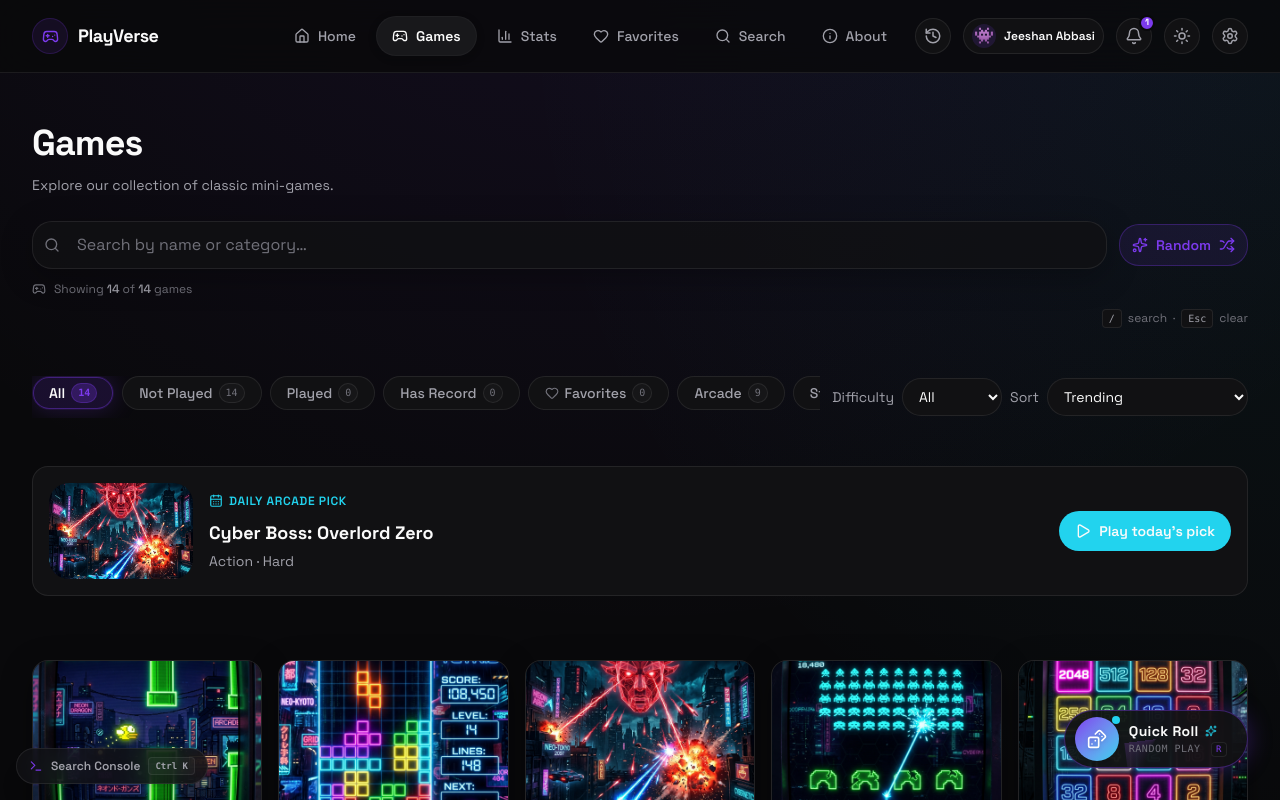
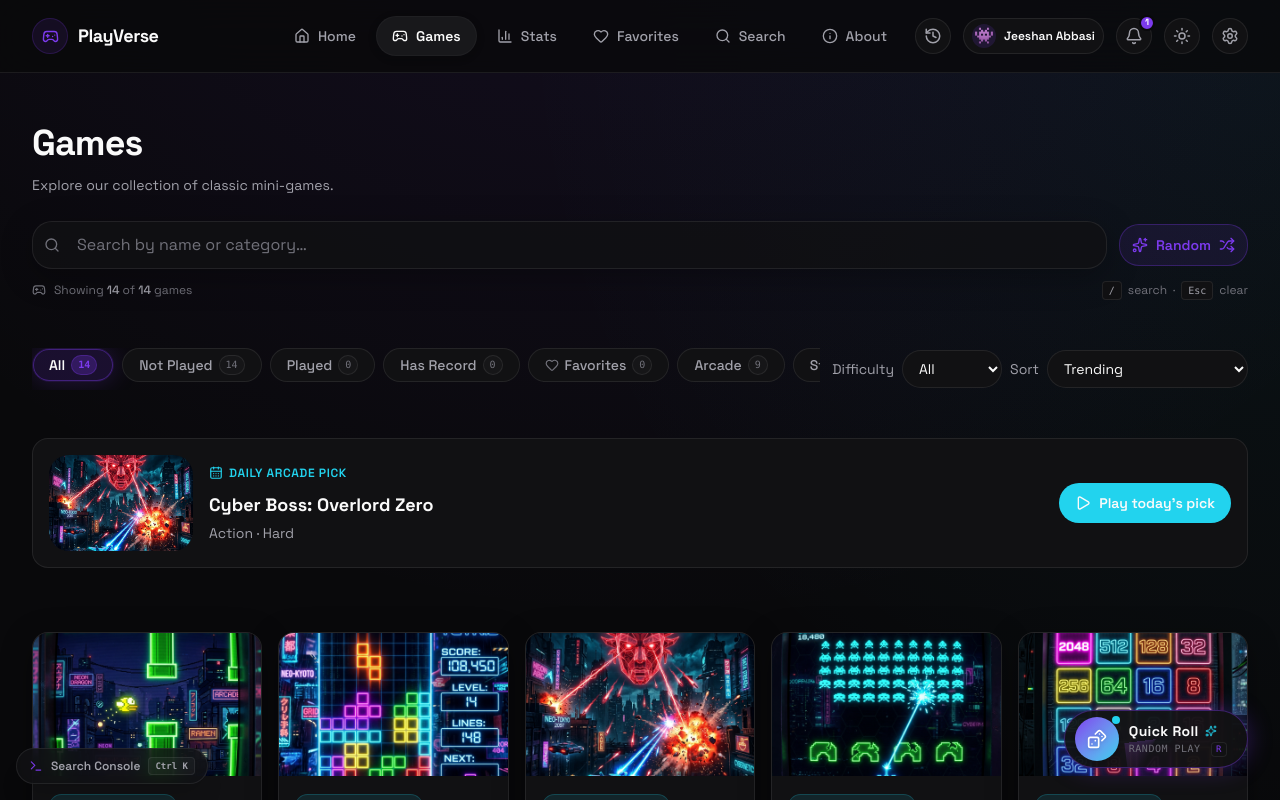
Before and after one commit to jeeshanabbasi/PlayVerse, a React (Vite) app: page /games in a window 1280 px wide. Shown: the top 800 px of the page. Built offline with nearby package versions, Linux system fonts and the light colour scheme.

Commit message:
Removed the duplicate recent-session badge from the Games header.

```diff
--- a/src/pages/Games/sections/GamesHero.jsx
+++ b/src/pages/Games/sections/GamesHero.jsx
@@ -1,39 +1,8 @@
-import { memo, useEffect, useMemo, useRef } from 'react';
+import { memo, useEffect, useRef } from 'react';
 import { motion } from 'framer-motion';
-import { Gamepad2, Shuffle, Sparkles, Clock3 } from 'lucide-react';
+import { Gamepad2, Shuffle, Sparkles } from 'lucide-react';
 import { SearchInput } from '@ui';
 import { useQuickPlay } from '@context/index';
-
-function getLatestSession() {
-  try {
-    const history = JSON.parse(localStorage.getItem('playverse_history') || '[]');
-    const latestId = Array.isArray(history) ? history[0] : null;
-    if (!latestId) return null;
-
-    const game = JSON.parse(localStorage.getItem('playverse_last_opened_game') || 'null');
-    const lastPlayed = Number(localStorage.getItem(`playverse.game.${latestId}.lastPlayed`) || 0);
-
-    if (!game && !lastPlayed) return null;
-
-    const gameTitle = game?.title || latestId;
-    const lastDate = lastPlayed ? new Date(lastPlayed) : new Date();
-    const diffMinutes = Math.max(1, Math.round((Date.now() - lastDate.getTime()) / 60000));
-
-    if (diffMinutes < 60) {
-      return `${gameTitle} • ${diffMinutes}m ago`;
-    }
-
-    const diffHours = Math.round(diffMinutes / 60);
-    if (diffHours < 24) {
-      return `${gameTitle} • ${diffHours}h ago`;
-    }
-
-    const diffDays = Math.round(diffHours / 24);
-    return `${gameTitle} • ${diffDays}d ago`;
-  } catch {
-    return null;
-  }
-}
 
 export const GamesHero = memo(function GamesHero({
   query,
@@ -45,7 +14,6 @@ export const GamesHero = memo(function GamesHero({
 }) {
   const searchInputRef = useRef(null);
   const { openGame } = useQuickPlay();
-  const latestSession = useMemo(() => getLatestSession(), [query, matching, total]);
 
   useEffect(() => {
     const handleShortcut = (event) => {
@@ -119,7 +87,7 @@ export const GamesHero = memo(function GamesHero({
           </button>
         </div>
 
-        <div className="flex flex-col gap-2 sm:flex-row sm:items-center sm:justify-between">
+        <div className="flex flex-wrap items-center justify-between gap-2">
           <p className="flex items-center gap-2 text-xs text-text-muted">
             <Gamepad2 className="h-3.5 w-3.5" aria-hidden="true" />
             <span>
@@ -127,20 +95,12 @@ export const GamesHero = memo(function GamesHero({
               <strong className="text-text-secondary font-medium">{total}</strong> games
             </span>
           </p>
-
-          {latestSession && (
-            <span className="inline-flex items-center gap-1.5 rounded-full border border-border bg-surface px-2.5 py-1 text-[10px] font-medium text-text-secondary">
-              <Clock3 className="h-3 w-3 text-accent" aria-hidden="true" />
-              {latestSession}
-            </span>
-          )}
+          <p className="flex items-center gap-1.5 text-xs text-text-muted">
+            <kbd className="rounded border border-border bg-surface px-1.5 py-0.5 font-mono text-[10px] text-text-secondary">/</kbd> search
+            <span aria-hidden="true">·</span>
+            <kbd className="rounded border border-border bg-surface px-1.5 py-0.5 font-mono text-[10px] text-text-secondary">Esc</kbd> clear
+          </p>
         </div>
-
-        <p className="flex items-center justify-end gap-1.5 text-xs text-text-muted">
-          <kbd className="rounded border border-border bg-surface px-1.5 py-0.5 font-mono text-[10px] text-text-secondary">/</kbd> search
-          <span aria-hidden="true">·</span>
-          <kbd className="rounded border border-border bg-surface px-1.5 py-0.5 font-mono text-[10px] text-text-secondary">Esc</kbd> clear
-        </p>
       </motion.div>
     </div>
   );
```
